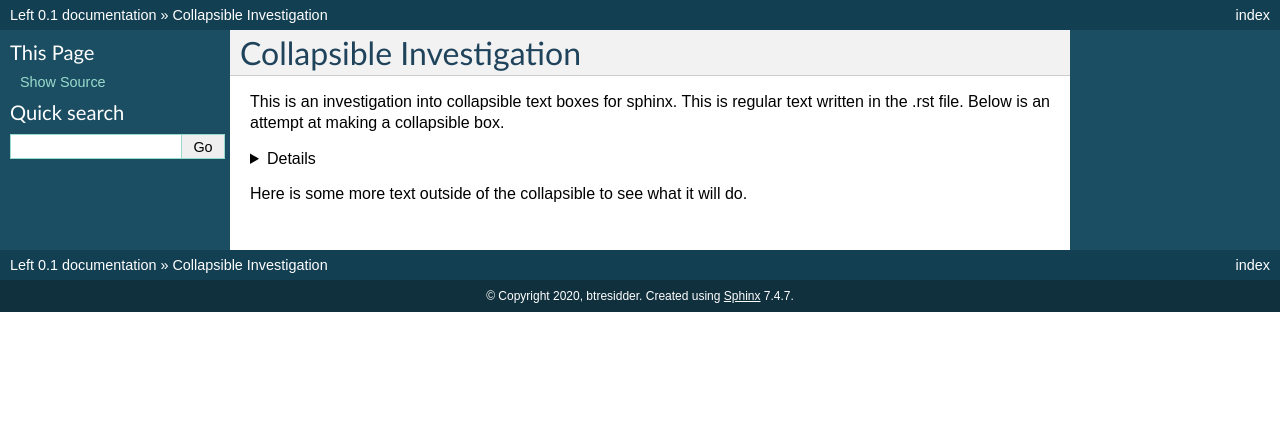
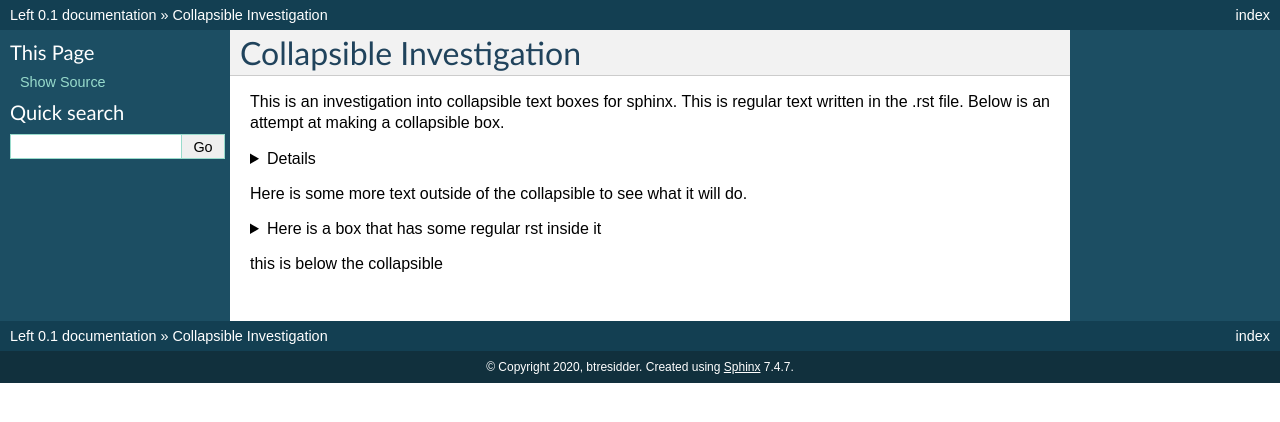
Before and after one commit to btresidder/Left, a Sphinx documentation site: the page built from project/docs/collapsible.rst, in a window 1280 px wide. Shown: the top 422 px of the page. Built offline with Sphinx 7.4.7, drawn with Linux system fonts in a browser that asks for light colours; pages that are not in the unit, such as notebooks, are missing from menus.

Commit message:
collapsible box attempt 3

```diff
--- a/project/docs/collapsible.rst
+++ b/project/docs/collapsible.rst
@@ -14,3 +14,22 @@ Below is an attempt at making a collapsible box.
    </details>
 
 Here is some more text outside of the collapsible to see what it will do.
+
+.. raw:: html
+
+   <details>
+   <summary>Here is a box that has some regular rst inside it</summary>
+
+This is a standard rst sentence.
+
+.. code-block:: python
+
+   print("hello world")
+
+this is outside the code block.
+
+.. raw:: html
+
+   </details>
+
+this is below the collapsible
```
